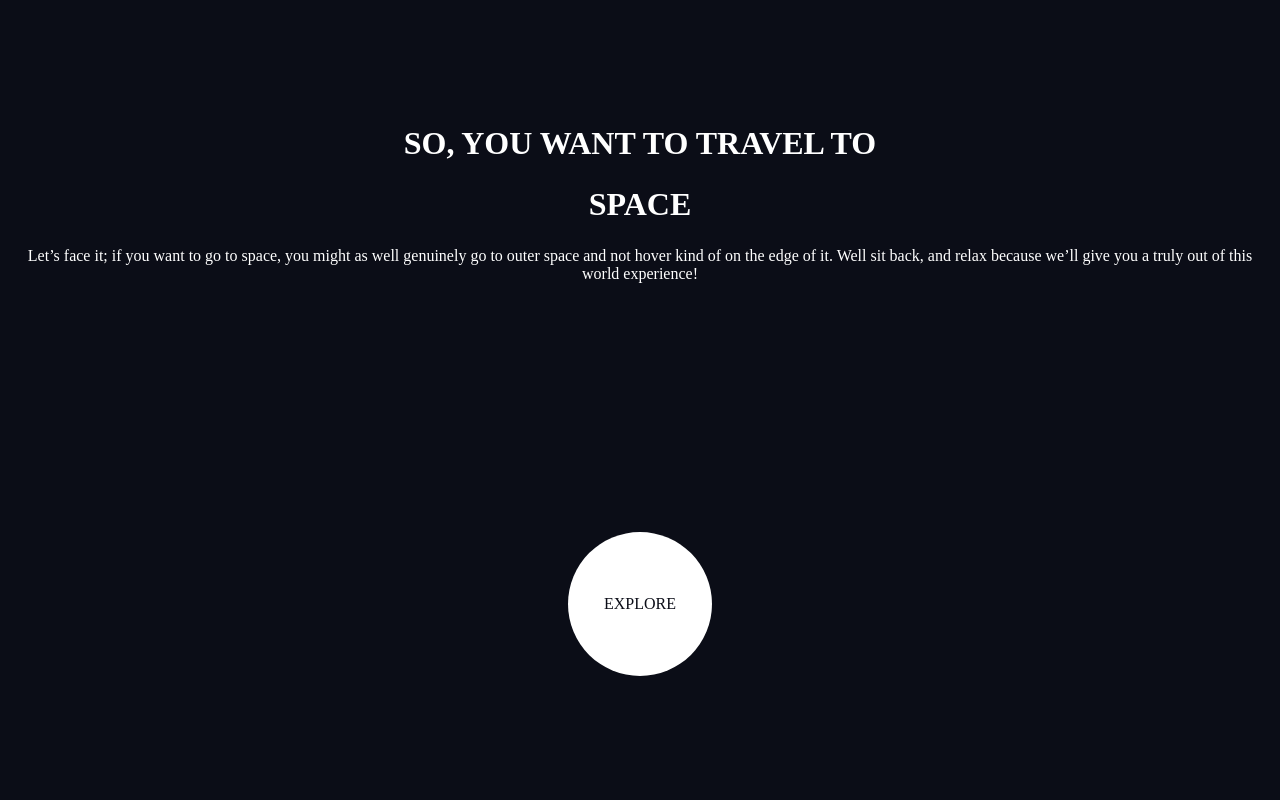
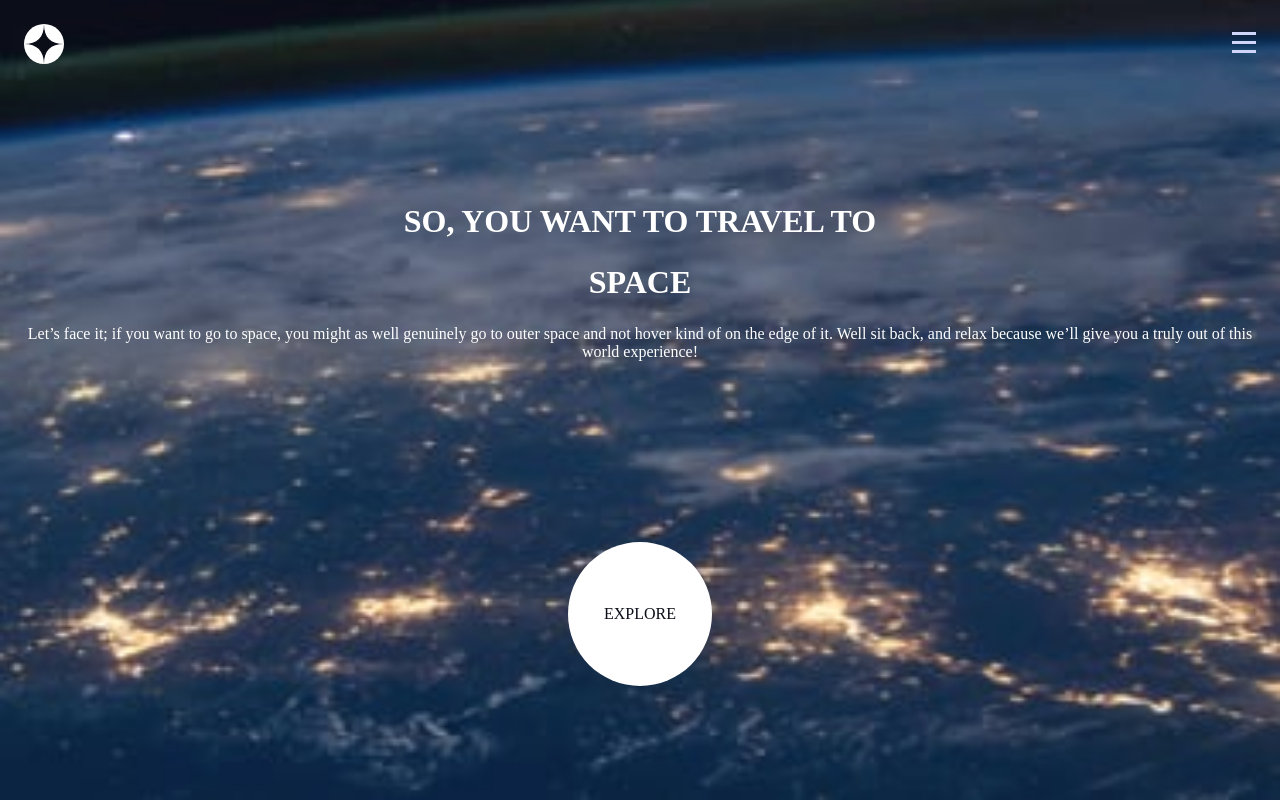
Before and after one commit to briangesteban/space-tourism-website, a React (Vite) app: page /home in a window 1280 px wide. Built offline with nearby package versions, Linux system fonts and the light colour scheme.

Commit message:
Layout navigation bar and add hero section and navigation bar styling

```diff
--- a/src/components/HeroSection/HeroSection.scss
+++ b/src/components/HeroSection/HeroSection.scss
@@ -1,17 +1,34 @@
 @use "../../styles/components" as *;
+@use "../../styles/colors" as *;
 
 .hero-section {
+  background: $clr-primary-drk
+    url("../../assets/home/background-home-mobile.jpg") no-repeat fixed center
+    bottom;
+  background-size: cover;
   flex-grow: 1;
   display: flex;
   flex-direction: column;
   align-items: center;
-  margin-inline: 1.5rem;
+  margin-inline: auto;
 
   &__wrapper {
     flex-grow: 1;
     display: flex;
     flex-direction: column;
     justify-content: center;
+    align-items: center;
+    padding: 1.5rem;
+    width: 100%;
+
+    &:first-of-type {
+      padding-top: 7rem;
+      padding-bottom: 0;
+    }
+
+    &:last-of-type {
+      padding-top: 0;
+    }
   }
 
   &__header {
@@ -32,6 +49,6 @@
   }
 
   &__btn-cta {
-    @include button-cta(9rem);
+    @include button-cta();
   }
 }
--- a/src/components/NavigationBar/NavigationBar.scss
+++ b/src/components/NavigationBar/NavigationBar.scss
@@ -0,0 +1,26 @@
+.nav-bar {
+  display: flex;
+  justify-content: space-between;
+  padding: 1.5rem;
+  width: 100%;
+  position: fixed;
+
+  &__link {
+    width: 2.5rem;
+    height: 2.5rem;
+  }
+
+  &__logo {
+    width: inherit;
+    height: inherit;
+    aspect-ratio: 1/1;
+  }
+
+  &__btn-burger {
+    background-color: transparent;
+    border: none;
+
+    &__btn-icon {
+    }
+  }
+}
--- a/src/components/NavigationBar/NavigationBar.tsx
+++ b/src/components/NavigationBar/NavigationBar.tsx
@@ -1,7 +1,28 @@
+import { Link } from "react-router-dom";
+import Logo from "../../assets/shared/logo.svg";
+import BurgerIcon from "../../assets/shared/icon-hamburger.svg";
 import "./NavigationBar.scss";
 
 const NavigationBar = () => {
-  return <></>;
+  return (
+    <nav className="nav-bar">
+      <Link to="/home" className="nav-bar__link">
+        <img src={Logo} alt="Space Tourism Logo" className="nav-bar__logo" />
+      </Link>
+      <button
+        className="nav-bar__btn-burger"
+        onClick={() => {
+          console.log(true);
+        }}
+      >
+        <img
+          src={BurgerIcon}
+          alt="Open Navigation Menu"
+          className="nav-bar__btn-icon"
+        />
+      </button>
+    </nav>
+  );
 };
 
 export { NavigationBar };
--- a/src/styles/_components.scss
+++ b/src/styles/_components.scss
@@ -1,6 +1,6 @@
 @use "./colors" as *;
 
-@mixin button-cta($dimension) {
+@mixin button-cta() {
   display: flex;
   justify-content: center;
   align-items: center;
@@ -9,9 +9,14 @@
   border: none;
   border-radius: 25rem;
   text-transform: uppercase;
-  width: $dimension;
-  height: $dimension;
+  width: 9rem;
+  height: 9rem;
   position: relative;
+  // transition: width 500ms, height 500ms;
+  // @media only screen and (min-width: 1440px) {
+  //   width: 17rem;
+  //   height: 17rem;
+  // }
 
   &::after {
     content: "";
```
